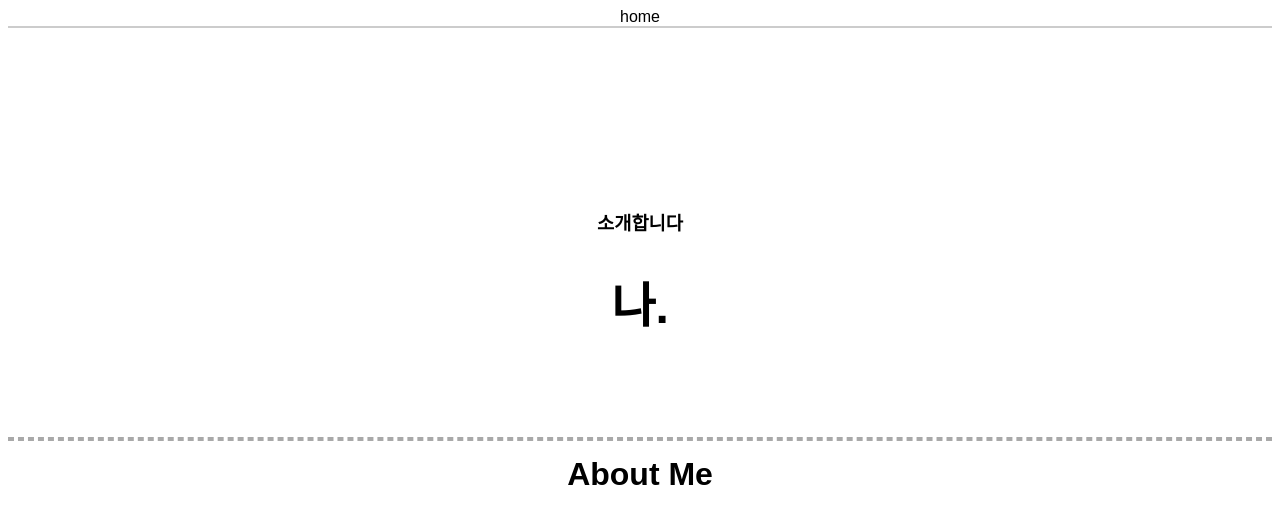
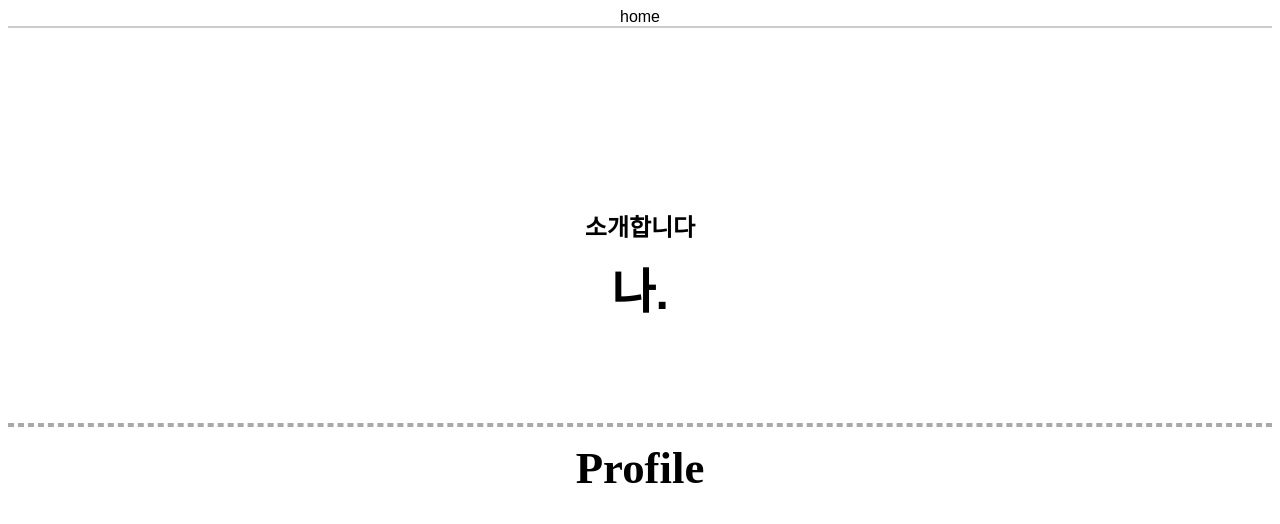
Before and after one commit to chaflame/introduce, a plain HTML site: page introduce.html in a window 1280 px wide. Drawn offline with Linux system fonts and the light colour scheme; a web font is replaced by a local one.

Commit message:
Edit introduce.html & project.html & dream.html

```diff
--- a/introduce.html
+++ b/introduce.html
@@ -28,39 +28,52 @@
     a:hover {color:#a9a9a9; text-decoration: none;}
 
     h3 {
-        font-szie : 1em;
-        font-family : 'Nanum Gothic', sans-serif;
+        font-family : 'middle';
+        font-size : 1.5em;
     }
 
     h1 {
         font-size : 3em;
-        font-family : 'Nanum Gothic', sans-serif;
+        font-family : 'bold', sans-serif;
+        text-align : center;
+    }
+
+    h2 {
+        font-family : 'light';
+        font-size : 2.8em;
     }
 
     p {
-        font-family : 'Nanum Gothic', sans-serif;
+        font-family : 'light', sans-serif;
     }
 
-    h2 {
-        font-size : 2em;
-        font-family : 'Nanum Gothic', sans-serif;
+    .text {
+        text-align : center;
     }
 
     .my-hr1 {
+        border: 0;
         border: 0;
         height: 2px;
         background:#ccc;
         margin-top : 0;
         color : #a9a9a9;
     }
+
+    .my-hr2 {
+        margin-top : 100px;
+        border: dashed 2px #a9a9a9;
+    }
+
 </style>
 <body>
-    <p style="margin-top :0; margin-bottom : 0; text-align:center;"><a href="index.html">home</a></p>
-    <hr class="my-hr1">
-    <h3 style="margin-top : 180px; text-align:center;">소개합니다</h3>
-    <h1 style="text-align:center;">나.</h1>
-    <hr style="margin-top : 100px; border: dashed 2px #a9a9a9">
-    <h2 style="margin-top : 15px; text-align:center;">About Me</h2>
-
+    <div class="text">
+        <p style="margin-top :0; margin-bottom : 0;"><a href="index.html">home</a></p>
+        <hr class="my-hr1">
+        <h3 style="margin-top : 180px; margin-bottom : 0px;">소개합니다</h3>
+        <h1 style="margin-top : 10px;">나.</h1>
+        <hr class="my-hr2">
+        <h2 style="margin-top : 15px; margin-bottom : 150px;">Profile</h2>
+    </div>
 </body>
 </html>
```
Also changed, not shown: dream.html (+2 -0 lines), index.html (+3 -2 lines), project.html (+45 -1 lines).
